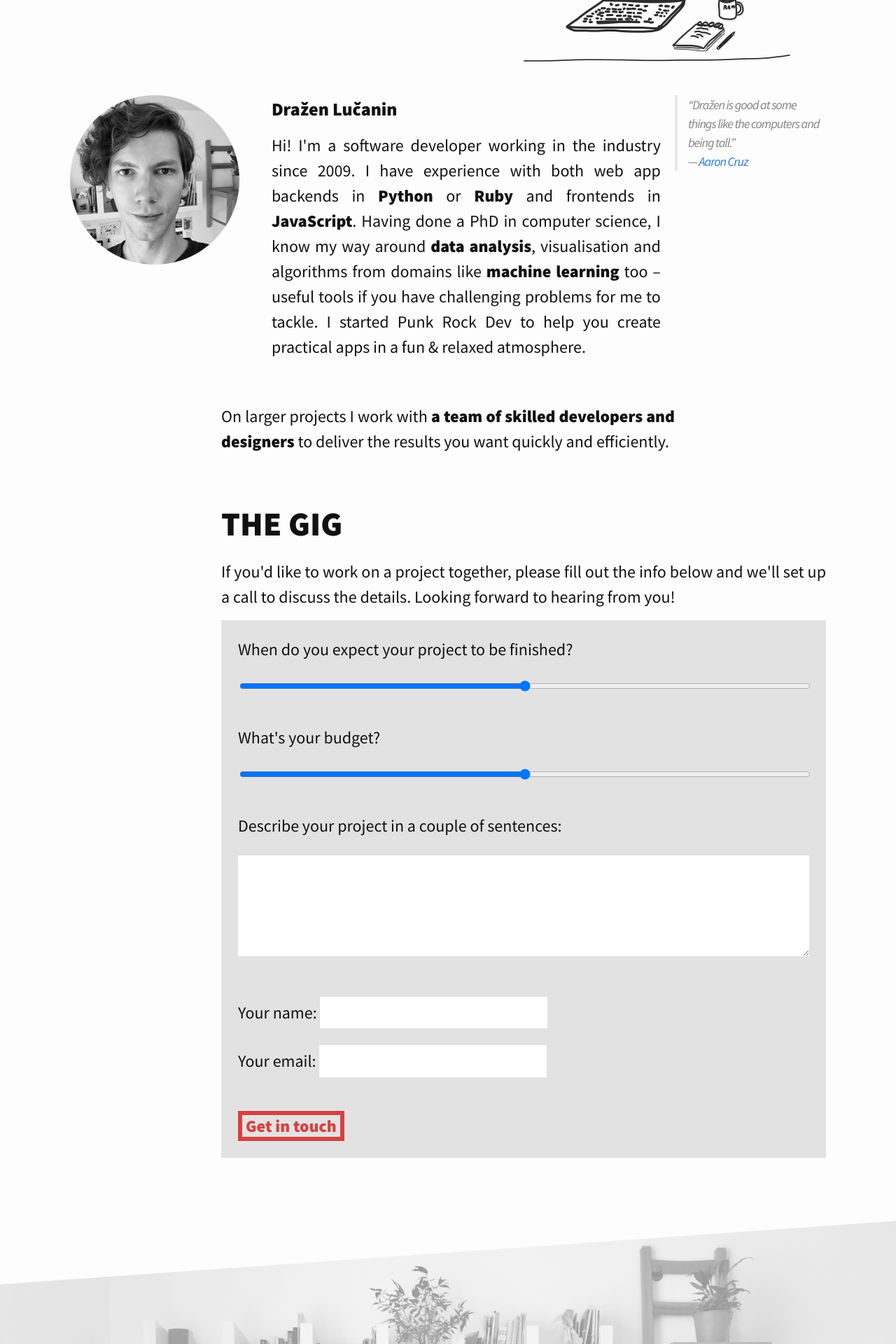
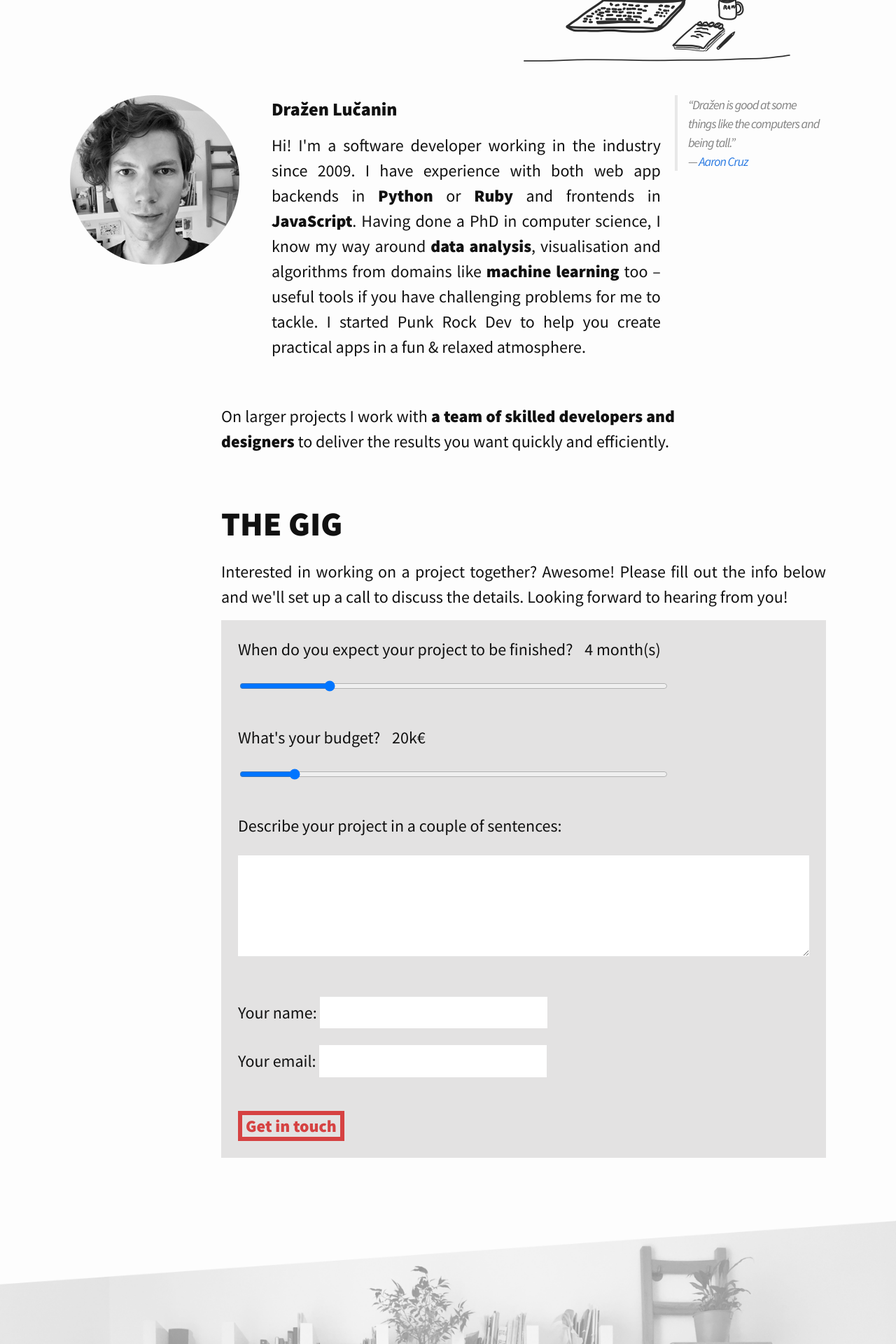
Before and after one commit to punkrockdev/punkrockdev.github.io, a Jekyll site: the page built from index.md, in a window 1280 px wide. Shown: the part 3438-5358 px from the top of the page at 70% size. Built offline with Jekyll 4.4.1, drawn with Linux system fonts in a browser that asks for light colours.

Commit message:
show slider outputs

```diff
--- a/_layouts/home.html
+++ b/_layouts/home.html
@@ -132,18 +132,28 @@ to deliver the results you want quickly and efficiently.</p>
     <div class="col-4-5 col-offset-1-5">
         <h2>THE GIG</h2>
 
-        <p>If you'd like to work on a project together, please fill out the info below
+        <p>Interested in working on a project together? Awesome! Please fill out the info below
 and we'll set up a call to discuss the details.
 Looking forward to hearing from you!</p>
 
         <form action="http://formspree.io/info@punkrockdev.com" method="post">
             <div class="form-input" >
                 <label for="deadline">When do you expect your project to be finished?</label>
-                <input id="deadline" type="range" name="deadline" min="3000" max="100000" />
+                <span class="slider-value" >
+                    <output name="deadlineOut" id="deadlineOut">4</output> month(s)
+                </span>
+                <input id="deadline" type="range" name="deadline"
+                       min="1" max="18"
+                       value="4"
+                       oninput="deadlineOut.value = deadline.value" />
             </div>
             <div class="form-input" >
                 <label for="budget">What's your budget?</label>
-                <input id="budget" type="range" name="budget" />
+                <span class="slider-value" ><output name="budgetOut" id="budgetOut">20</output>k€ </span>
+                <input id="budget" type="range" name="budget"
+                       min="3" max="200"
+                       value="20"
+                       oninput="budgetOut.value = budget.value" />
             </div>
             <div class="form-input" >
                 <label for="description">Describe your project in a couple of sentences:</label>
@@ -157,6 +167,7 @@ Looking forward to hearing from you!</p>
                 <label for="email">Your email:</label>
                 <input id="email" type="email" name="email" autocomplete="email" />
             </div>
+            <input type="text" name="_gotcha" style="display:none" />
 
             <input type="hidden" name="_next" value="http://punkrockdev.com/thanks.html" />
 
--- a/_sass/_form.scss
+++ b/_sass/_form.scss
@@ -12,11 +12,12 @@ form {
     }
     textarea {
         margin: 1em 0; width: 100%; height: 6em;
+        max-width: 100%;
     }
     input[type="range" i] {
         display: block;
         padding: 1em;
-        width: 100%
+        width: 75%
     }
     input[type="submit"] {
         margin-top: 1em;
@@ -26,4 +27,8 @@ form {
         font-weight: 900;
         padding: 0px 5px;
     }
+    .slider-value {
+        font: 1em $base-font-family;
+        margin: 0.5em;
+    }
 }
```
